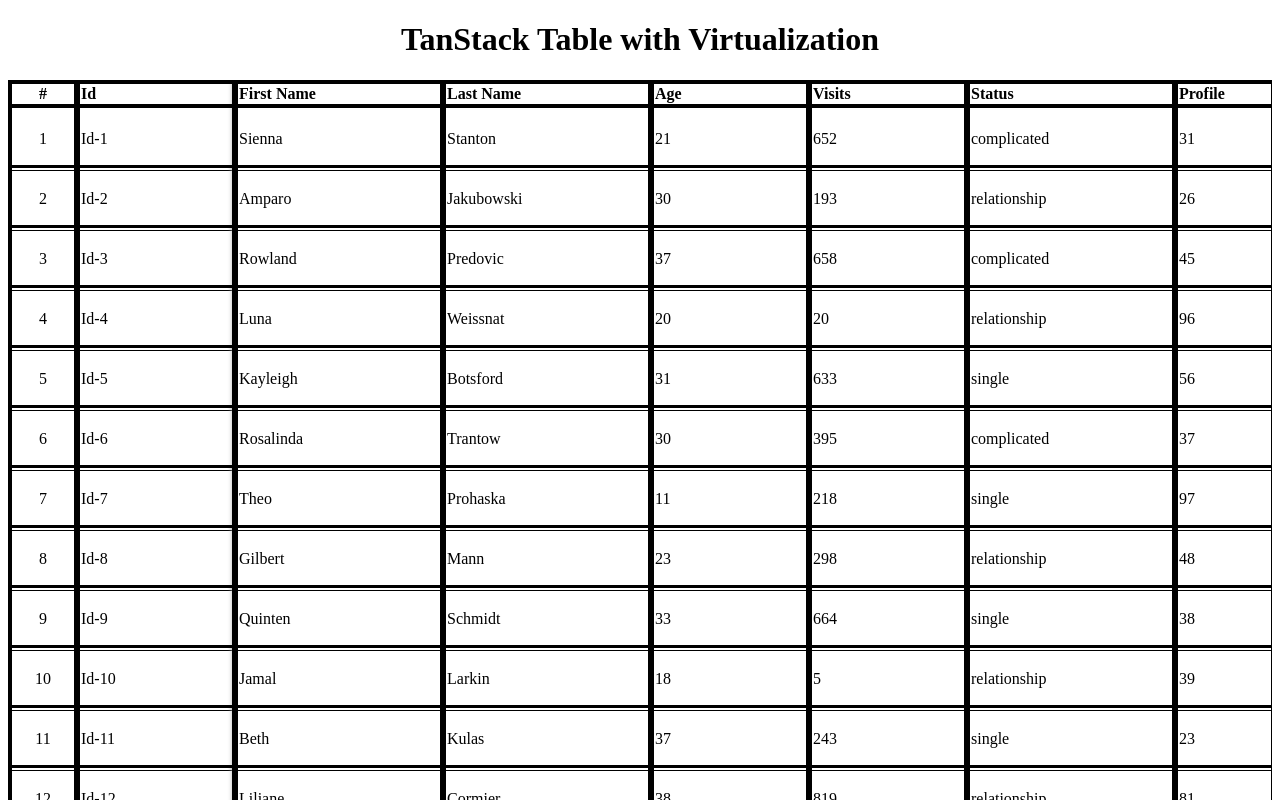
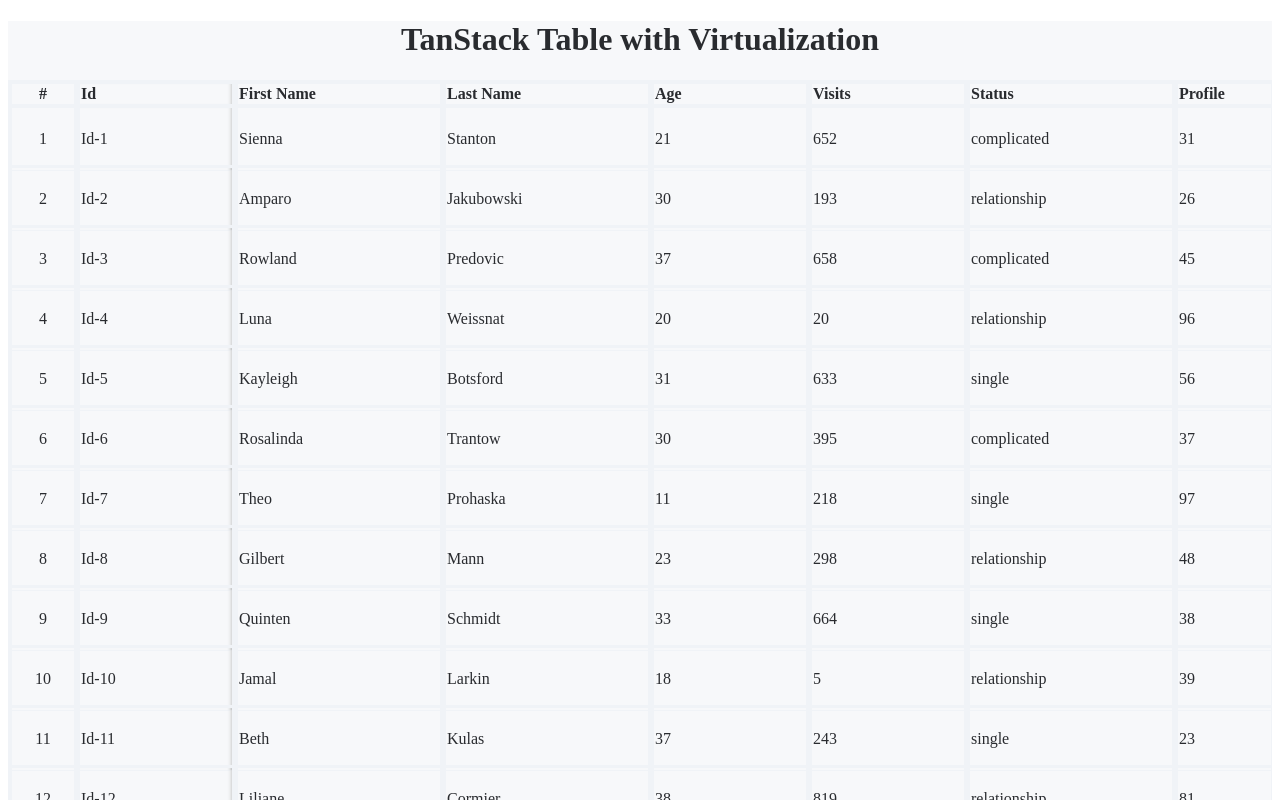
Before and after one commit to Aravinthan-J/tanstack-react-table, a React (Vite) app: page / in a window 1280 px wide. Shown: the top 800 px of the page. Built offline with nearby package versions, Linux system fonts and the light colour scheme.

Commit message:
Changes for tailwind

```diff
--- a/src/index.css
+++ b/src/index.css
@@ -1,7 +1,90 @@
-@import "./colors.css";
+@import "./theme.css";
 @import "./font.css";
 @import "./space.css";
 
 @tailwind base;
 @tailwind components;
 @tailwind utilities;
+
+@layer base {
+  :root {
+    /* Common colors */
+    --color-white: #ffffff;
+    --color-black: #000000;
+    --color-transparent: transparent;
+
+    /* Alpha colors */
+    --color-white-alpha-75: rgba(255, 255, 255, 0.75);
+    --color-white-alpha-50: rgba(255, 255, 255, 0.5);
+    --color-white-alpha-25: rgba(255, 255, 255, 0.25);
+    --color-white-alpha-20: rgba(255, 255, 255, 0.2);
+    --color-white-alpha-10: rgba(255, 255, 255, 0.1);
+
+    /* Backgrounds */
+    --bg-white: #ffffff;
+    --bg-overlay-white: #ffffff;
+    --bg-gray: #f5f7fa;
+    --bg-black: #000000;
+    --overlay-gray: rgba(21, 22, 23, 0.8);
+    --overlay-gray-50: rgba(21, 22, 23, 0.5);
+    --overlay-gray-75: rgba(255, 255, 255, 0.75);
+
+    /* Gray alpha variations */
+    --gray-alpha-25: rgba(175, 183, 199, 0.25);
+    --gray-alpha-50: rgba(175, 183, 199, 0.5);
+    --gray-alpha-75: rgba(175, 183, 199, 0.75);
+
+    /* Filters */
+    --green-filter-500: invert(49%) sepia(81%) saturate(351%) hue-rotate(70deg)
+      brightness(93%) contrast(87%);
+    --magenta-filter-500: invert(46%) sepia(30%) saturate(5520%)
+      hue-rotate(293deg) brightness(86%) contrast(92%);
+    --yellow-filter-500: invert(89%) sepia(31%) saturate(4871%)
+      hue-rotate(351deg) brightness(93%) contrast(101%);
+    --orange-filter-500: invert(74%) sepia(49%) saturate(5485%)
+      hue-rotate(346deg) brightness(98%) contrast(96%);
+    --red-filter-500: invert(49%) sepia(48%) saturate(7449%) hue-rotate(339deg)
+      brightness(92%) contrast(91%);
+    --purple-filter-500: invert(46%) sepia(39%) saturate(1511%)
+      hue-rotate(210deg) brightness(90%) contrast(89%);
+    --teal-filter-500: invert(65%) sepia(91%) saturate(2988%) hue-rotate(141deg)
+      brightness(97%) contrast(96%);
+    --skyblue-filter-500: invert(59%) sepia(70%) saturate(3495%)
+      hue-rotate(163deg) brightness(97%) contrast(98%);
+    --bittersweet-filter-500: invert(52%) sepia(12%) saturate(7490%)
+      hue-rotate(324deg) brightness(105%) contrast(104%);
+    --orangebrown-filter-500: invert(41%) sepia(95%) saturate(2674%)
+      hue-rotate(15deg) brightness(95%) contrast(98%);
+    --icon-dark-filter: invert(39%) sepia(7%) saturate(569%) hue-rotate(185deg)
+      brightness(97%) contrast(88%);
+    --gray-filter-500: invert(56%) sepia(31%) saturate(250%) hue-rotate(175deg)
+      brightness(95%) contrast(96%);
+  }
+}
+
+.ellipsis {
+  white-space: nowrap;
+  overflow: hidden;
+  text-overflow: ellipsis;
+}
+
+.ellipsis2 {
+  display: -webkit-box;
+  -webkit-line-clamp: 2;
+  -webkit-box-orient: vertical;
+  overflow: hidden;
+}
+
+.ellipsis3 {
+  display: -webkit-box;
+  -webkit-line-clamp: 3;
+  -webkit-box-orient: vertical;
+  overflow: hidden;
+}
+
+.ellipsis4 {
+  display: -webkit-box;
+  -webkit-line-clamp: 4;
+  -webkit-box-orient: vertical;
+  overflow: hidden;
+}
--- a/src/colors.css
+++ b/src/theme.css
@@ -1,5 +1,6 @@
-:root {
-  /* Primary */
+/* theme.css */
+@theme {
+  /* Colors */
   --color-primary-100: #eef5ff;
   --color-primary-200: #deeaff;
   --color-primary-300: #acccff;
@@ -9,7 +10,6 @@
   --color-primary-700: #002157;
   --color-primary-800: #000711;
 
-  /* Secondary one */
   --color-secondary-one-100: #f2f9f2;
   --color-secondary-one-200: #d9eed8;
   --color-secondary-one-300: #c0e3bf;
@@ -19,7 +19,6 @@
   --color-secondary-one-700: #193618;
   --color-secondary-one-800: #050b05;
 
-  /* Secondary two */
   --color-secondary-two-100: #fcf2f9;
   --color-secondary-two-200: #f6d9ed;
   --color-secondary-two-300: #f0c0e1;
@@ -29,7 +28,6 @@
   --color-secondary-two-700: #4b1139;
   --color-secondary-two-800: #0f030b;
 
-  /* Secondary three */
   --color-secondary-three-100: #fefaee;
   --color-secondary-three-200: #fdf0cc;
   --color-secondary-three-300: #fce7ab;
@@ -39,7 +37,6 @@
   --color-secondary-three-700: #4f3b03;
   --color-secondary-three-800: #100c01;
 
-  /* Secondary four */
   --color-secondary-four-100: #fdf3f2;
   --color-secondary-four-200: #f9dad9;
   --color-secondary-four-300: #f4c1bf;
@@ -49,7 +46,6 @@
   --color-secondary-four-700: #520f0e;
   --color-secondary-four-800: #100303;
 
-  /* Secondary five */
   --color-secondary-five-100: #fef7f0;
   --color-secondary-five-200: #fde6d2;
   --color-secondary-five-300: #fcd5b5;
@@ -59,7 +55,6 @@
   --color-secondary-five-700: #582b04;
   --color-secondary-five-800: #120901;
 
-  /* Secondary six */
   --color-secondary-six-100: #f5f5fd;
   --color-secondary-six-200: #e2e2f8;
   --color-secondary-six-300: #cfcff3;
@@ -69,7 +64,6 @@
   --color-secondary-six-700: #161658;
   --color-secondary-six-800: #040412;
 
-  /* Secondary seven */
   --color-secondary-seven-100: #ecfdff;
   --color-secondary-seven-200: #c5fafe;
   --color-secondary-seven-300: #9ef7fd;
@@ -79,7 +73,6 @@
   --color-secondary-seven-700: #024145;
   --color-secondary-seven-800: #000d0e;
 
-  /* Secondary eight */
   --color-secondary-eight-100: #eefafe;
   --color-secondary-eight-200: #cbefff;
   --color-secondary-eight-300: #a8e5ff;
@@ -89,7 +82,6 @@
   --color-secondary-eight-700: #013a51;
   --color-secondary-eight-800: #000c10;
 
-  /* Secondary nine */
   --color-secondary-nine-100: #fff4f5;
   --color-secondary-nine-200: #ffdfde;
   --color-secondary-nine-300: #ffcacb;
@@ -99,7 +91,6 @@
   --color-secondary-nine-700: #750000;
   --color-secondary-nine-800: #170000;
 
-  /* Secondary ten */
   --color-secondary-ten-100: #fff5ec;
   --color-secondary-ten-200: #fee0c3;
   --color-secondary-ten-300: #fecc9d;
@@ -109,7 +100,6 @@
   --color-secondary-ten-700: #452201;
   --color-secondary-ten-800: #0e0700;
 
-  /* Semantic colors */
   --color-success-100: #f2f9f2;
   --color-success-200: #d9eed8;
   --color-success-300: #c0e3bf;
@@ -146,95 +136,22 @@
   --color-info-700: #002157;
   --color-info-800: #000711;
 
-  /* Common colors */
-  --color-white: #ffffff;
-  --color-black: #000000;
-  --color-white-alpha-75: rgba(255, 255, 255, 0.75);
-  --color-white-alpha-50: rgba(255, 255, 255, 0.5);
-  --color-white-alpha-25: rgba(255, 255, 255, 0.25);
-  --color-white-alpha-20: rgba(255, 255, 255, 0.2);
-  --color-white-alpha-10: rgba(255, 255, 255, 0.1);
-  --color-transparent: transparent;
+  --color-gray-100: #f7f8fa;
+  --color-gray-200: #f0f3f7;
+  --color-gray-300: #d8dce5;
+  --color-gray-400: #afb7c7;
+  --color-gray-500: #8b95a9;
+  --color-gray-600: #717d91;
+  --color-gray-700: #545c6b;
+  --color-gray-800: #454a52;
+  --color-gray-900: #292b2f;
+  --color-gray-999: #151617;
 
-  /* Backgrounds */
-  --bg-white: #ffffff;
-  --bg-overlay-white: #ffffff;
-  --bg-gray: #f5f7fa;
-  --bg-black: #000000;
+  --color-red-600: #dc2626;
 
-  --overlay-gray: rgba(21, 22, 23, 0.8);
-  --overlay-gray-50: rgba(21, 22, 23, 0.5);
-  --overlay-gray-75: rgba(255, 255, 255, 0.75);
-
-  /* Grays */
-  --gray-100: #f7f8fa;
-  --gray-200: #f0f3f7;
-  --gray-400: #afb7c7;
-  --gray-500: #8b95a9;
-  --gray-600: #717d91;
-  --gray-700: #545c6b;
-  --gray-800: #454a52;
-  --gray-900: #292b2f;
-  --gray-999: #151617;
-  --gray-300: #d8dce5;
-
-  --gray-alpha-25: rgba(175, 183, 199, 0.25);
-  --gray-alpha-50: rgba(175, 183, 199, 0.5);
-  --gray-alpha-75: rgba(175, 183, 199, 0.75);
-
-  /* Shadow */
-  --color-shadow: rgba(41, 43, 47, 0.16);
-
-  --shadow-100: 0 1px 4px 0 var(--color-shadow);
-  --shadow-200: 0 2px 6px 0 var(--color-shadow);
-  --shadow-300: 0 2px 12px 0 var(--color-shadow);
-  --shadow-500: 0 2px 16px 0 var(--color-shadow);
-
-  /* Filters */
-  --green-filter-500: invert(49%) sepia(81%) saturate(351%) hue-rotate(70deg)
-    brightness(93%) contrast(87%);
-  --magenta-filter-500: invert(46%) sepia(30%) saturate(5520%)
-    hue-rotate(293deg) brightness(86%) contrast(92%);
-  --yellow-filter-500: invert(89%) sepia(31%) saturate(4871%) hue-rotate(351deg)
-    brightness(93%) contrast(101%);
-  --orange-filter-500: invert(74%) sepia(49%) saturate(5485%) hue-rotate(346deg)
-    brightness(98%) contrast(96%);
-  --red-filter-500: invert(49%) sepia(48%) saturate(7449%) hue-rotate(339deg)
-    brightness(92%) contrast(91%);
-  --purple-filter-500: invert(46%) sepia(39%) saturate(1511%) hue-rotate(210deg)
-    brightness(90%) contrast(89%);
-  --teal-filter-500: invert(65%) sepia(91%) saturate(2988%) hue-rotate(141deg)
-    brightness(97%) contrast(96%);
-  --skyblue-filter-500: invert(59%) sepia(70%) saturate(3495%)
-    hue-rotate(163deg) brightness(97%) contrast(98%);
-  --bittersweet-filter-500: invert(52%) sepia(12%) saturate(7490%)
-    hue-rotate(324deg) brightness(105%) contrast(104%);
-  --orangebrown-filter-500: invert(41%) sepia(95%) saturate(2674%)
-    hue-rotate(15deg) brightness(95%) contrast(98%);
-  --icon-dark-filter: invert(39%) sepia(7%) saturate(569%) hue-rotate(185deg)
-    brightness(97%) contrast(88%);
-  --gray-filter-500: invert(56%) sepia(31%) saturate(250%) hue-rotate(175deg)
-    brightness(95%) contrast(96%);
-
-  /* Left nav */
-  --left-nav-bg-color: rgb(41, 49, 63);
-
-  /* AI Gradients */
-  --ai-gradient-100: linear-gradient(265deg, #fcf2f9 0%, #f5f5fd 100%);
-  --ai-gradient-200: linear-gradient(265deg, #f6d9ed 0%, #e2e2f8 100%);
-  --ai-gradient-300: linear-gradient(265deg, #f0c0e1 0%, #cfcff3 100%);
-  --ai-gradient-400: linear-gradient(265deg, #e58dc9 0%, #a8a8e9 100%);
-  --ai-gradient-500: linear-gradient(265deg, #d341a5 0%, #6e6edb 100%);
-  --ai-gradient-600: linear-gradient(265deg, #861f66 0%, #27279e 100%);
-  --ai-gradient-700: linear-gradient(265deg, #4b1139 0%, #161658 100%);
-  --ai-gradient-800: linear-gradient(265deg, #0f030b 0%, #040412 100%);
-  --ai-gradient-loader: linear-gradient(
-    90deg,
-    #f2f9f2,
-    #e2e2f8,
-    #f6d9ed,
-    #fde6d2,
-    #f2f9f2
-  );
-  --ai-gradient-border: linear-gradient(to right, #6e6edb, #d341a5);
+  /* Shadows */
+  --shadow-100: 0 1px 4px 0 rgba(41, 43, 47, 0.16);
+  --shadow-200: 0 2px 6px 0 rgba(41, 43, 47, 0.16);
+  --shadow-300: 0 2px 12px 0 rgba(41, 43, 47, 0.16);
+  --shadow-500: 0 2px 16px 0 rgba(41, 43, 47, 0.16);
 }
```
